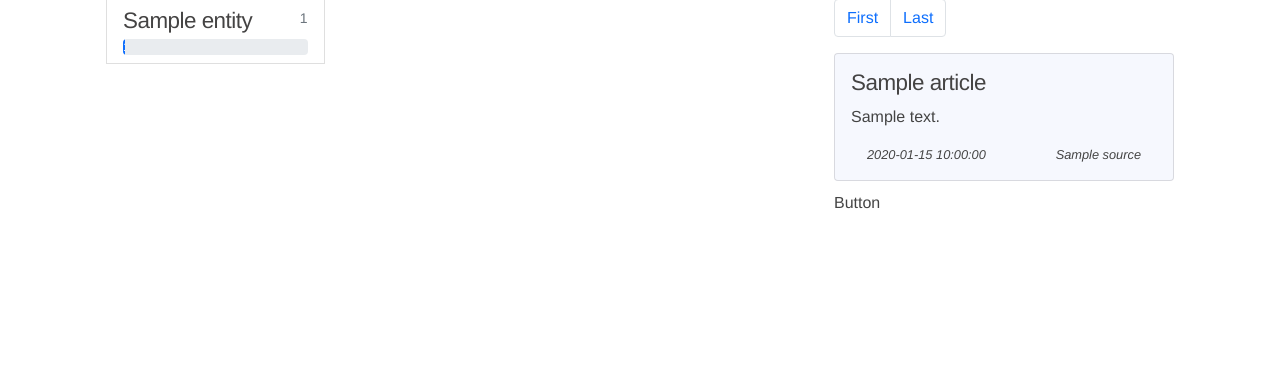
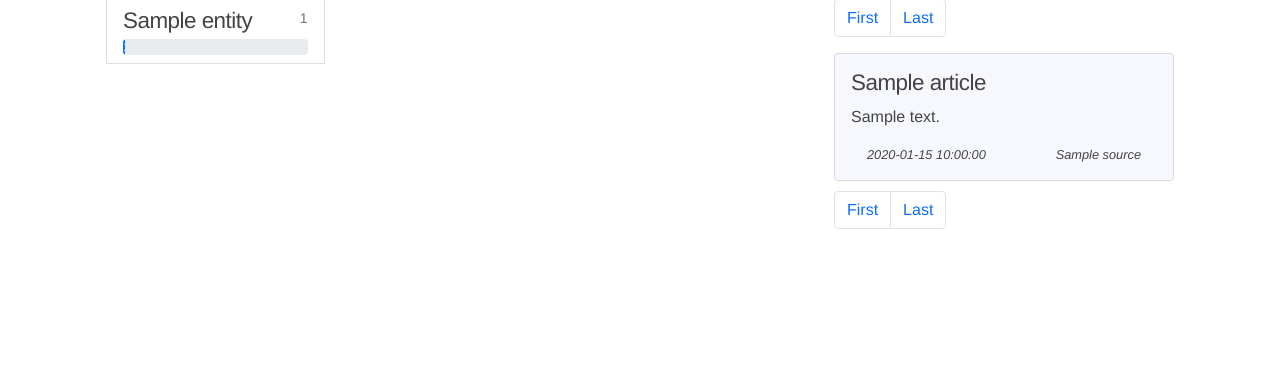
Before and after one commit to Pesinn/DataMining, a Flask app: template Frontend/templates/entities.html in a window 1280 px wide. Shown: the part 289-670 px from the top of the page. Run offline with Flask 2, Linux system fonts and the light colour scheme; the template is opened without the code that fills it: most values are stand-ins (such as "Sample title", 1, 10 or a date in 2020); some libraries are stand-ins or nearby versions.

Commit message:
F: Pagination now also on the bottom

```diff
--- a/Frontend/templates/entities.html
+++ b/Frontend/templates/entities.html
@@ -77,7 +77,25 @@
       {% endfor %}
 
       <div>
-        <p id="more-articles">Button</p>
+        <nav aria-label="Page navigation example">
+          <ul class="pagination">
+            <li class="page-item" onclick="pagination_first_page();">
+              <a class="page-link" href="#">First</a>
+            </li>
+
+            {% for i in data.article_pages.pages %}
+              {% if i.visible %}
+                <li class="page-item">
+                  <a class="page-link" onclick="pagination({{i}})" href="#">{{i.page}}</a>
+                </li>
+              {% endif %}
+            {% endfor %}
+
+            <li class="page-item">
+              <a class="page-link" href="#" onclick="pagination_last_page({{ data.article_pages.pages }});">Last</a>
+            </li>
+          </ul>
+        </nav>
       </div>
     </div>
 
```
